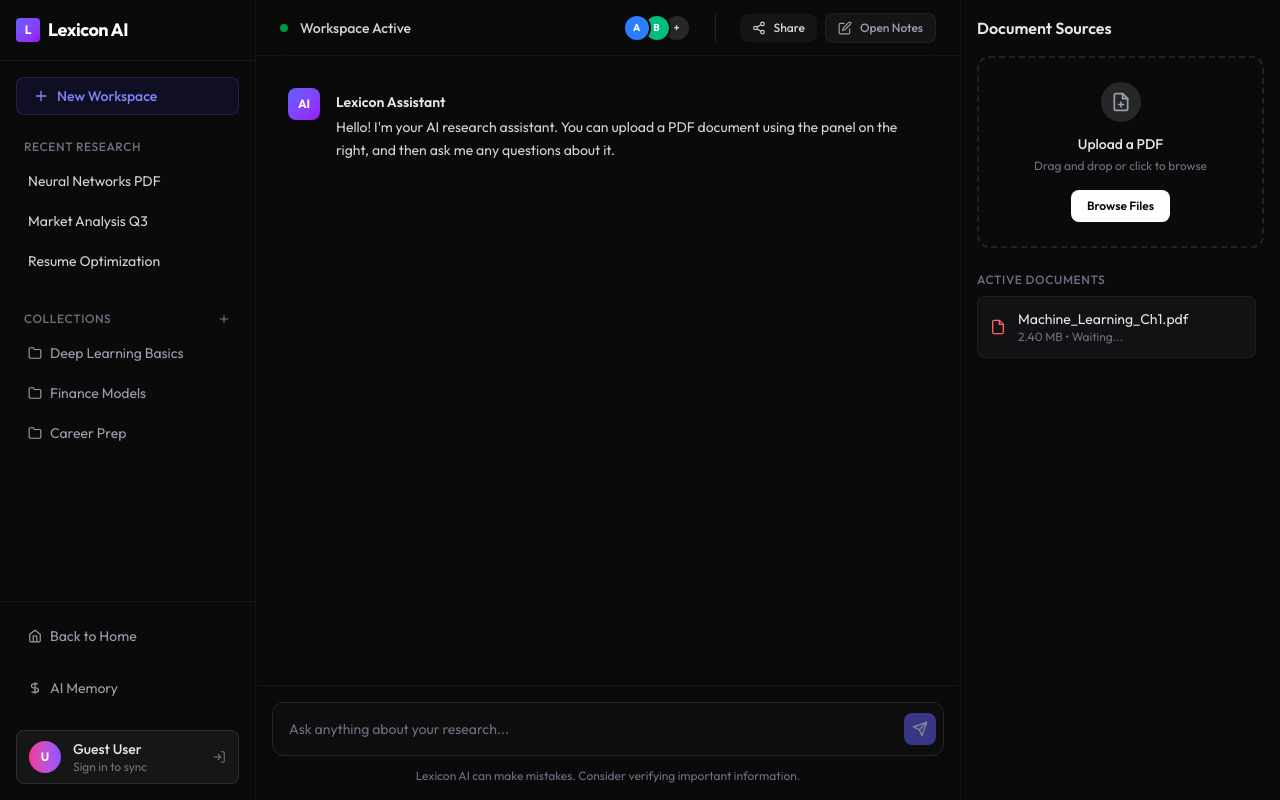
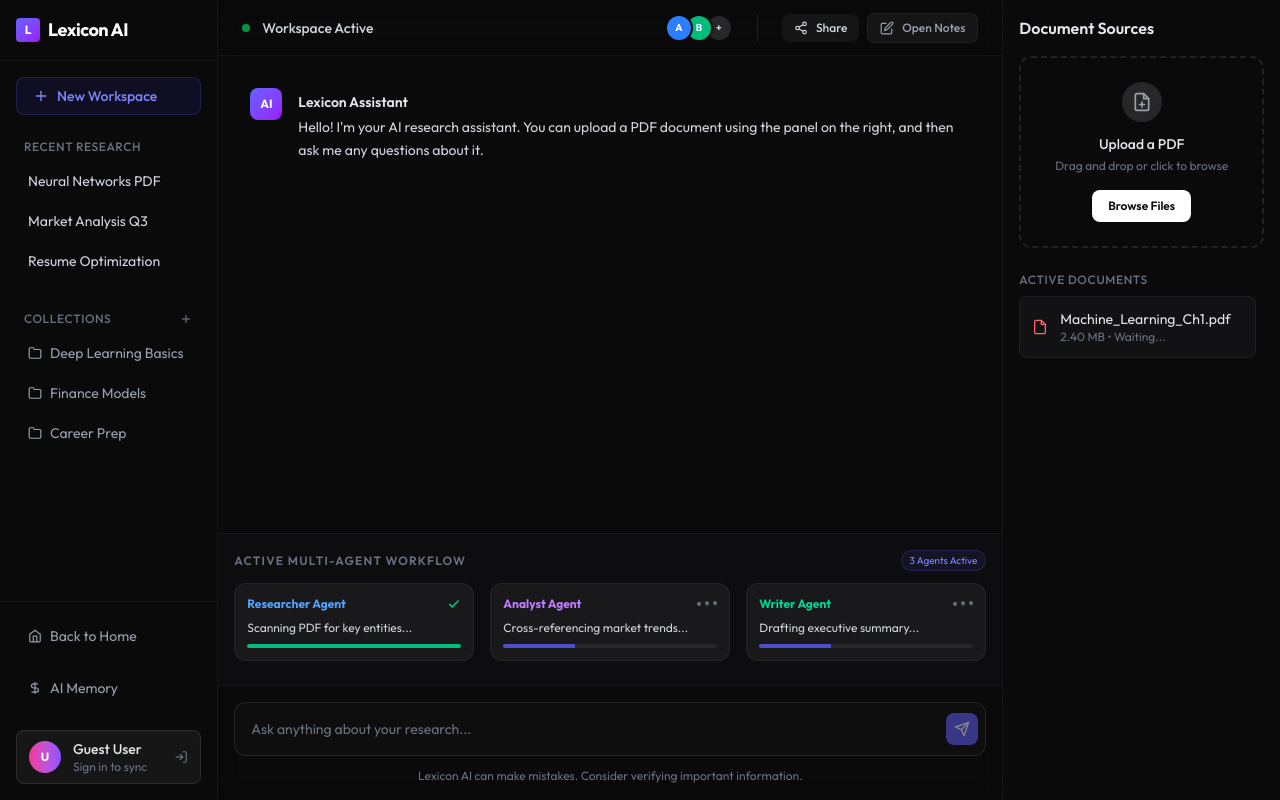
Before and after one commit to kalyan-1845/lexicon, a Next.js app in the folder frontend/: page /workspace in a window 1280 px wide. Built offline with nearby package versions, Linux system fonts and the light colour scheme.

Commit message:
feat(phase3): implement multi-agent workflow visualization

```diff
--- /dev/null
+++ b/frontend/src/components/AgentWorkflow.tsx
@@ -0,0 +1,54 @@
+"use client";
+import { useState, useEffect } from "react";
+
+type AgentTask = {
+  id: string;
+  agent: string;
+  status: "thinking" | "completed" | "error";
+  task: string;
+  color: string;
+};
+
+export default function AgentWorkflow() {
+  const [tasks, setTasks] = useState<AgentTask[]>([
+    { id: "1", agent: "Researcher", status: "completed", task: "Scanning PDF for key entities...", color: "text-blue-400" },
+    { id: "2", agent: "Analyst", status: "thinking", task: "Cross-referencing market trends...", color: "text-purple-400" },
+    { id: "3", agent: "Writer", status: "thinking", task: "Drafting executive summary...", color: "text-emerald-400" },
+  ]);
+
+  return (
+    <div className="p-4 bg-[#0d0d0f] border-t border-white/5 flex flex-col gap-3">
+      <div className="flex items-center justify-between">
+        <h3 className="text-xs font-semibold text-gray-500 uppercase tracking-widest">Active Multi-Agent Workflow</h3>
+        <span className="text-[10px] px-2 py-0.5 rounded-full bg-indigo-500/10 text-indigo-400 border border-indigo-500/20">3 Agents Active</span>
+      </div>
+
+      <div className="flex gap-4 overflow-x-auto pb-2 scrollbar-hide">
+        {tasks.map((task) => (
+          <div key={task.id} className="min-w-[240px] p-3 rounded-xl bg-white/5 border border-white/5 flex flex-col gap-2 transition-all hover:border-white/10">
+            <div className="flex items-center justify-between">
+              <span className={`text-xs font-bold ${task.color}`}>{task.agent} Agent</span>
+              {task.status === "thinking" ? (
+                <span className="flex gap-1">
+                  <span className="w-1 h-1 rounded-full bg-gray-500 animate-bounce" style={{ animationDelay: '0ms' }} />
+                  <span className="w-1 h-1 rounded-full bg-gray-500 animate-bounce" style={{ animationDelay: '150ms' }} />
+                  <span className="w-1 h-1 rounded-full bg-gray-500 animate-bounce" style={{ animationDelay: '300ms' }} />
+                </span>
+              ) : (
+                <svg width="14" height="14" viewBox="0 0 24 24" fill="none" stroke="currentColor" strokeWidth="3" className="text-emerald-500">
+                  <polyline points="20 6 9 17 4 12" />
+                </svg>
+              )}
+            </div>
+            <p className="text-xs text-gray-300 truncate">{task.task}</p>
+            <div className="w-full h-1 bg-gray-800 rounded-full overflow-hidden">
+              <div
+                className={`h-full ${task.status === 'completed' ? 'bg-emerald-500 w-full' : 'bg-indigo-500 w-1/3 animate-pulse'}`}
+              />
+            </div>
+          </div>
+        ))}
+      </div>
+    </div>
+  );
+}
--- a/frontend/src/components/ChatArea.tsx
+++ b/frontend/src/components/ChatArea.tsx
@@ -1,6 +1,7 @@
 "use client";
 import { useState, useRef, useEffect } from "react";
 import ShareModal from "@/components/ShareModal";
+import AgentWorkflow from "@/components/AgentWorkflow";
 
 type Message = {
   id: string;
@@ -166,6 +167,9 @@ export default function ChatArea({ onToggleNotes, showNotes }: ChatAreaProps) {
         <div ref={messagesEndRef} />
       </div>
 
+      {/* Multi-Agent Workflow Visualization */}
+      <AgentWorkflow />
+
       {/* Input Area */}
       <div className="p-4 border-t border-white/5 bg-[#0a0a0b]/80 backdrop-blur-md">
         <div className="max-w-4xl mx-auto relative flex items-center">
```
Also changed, not shown: 2 other files (tests, documents, lock files or other folders).
